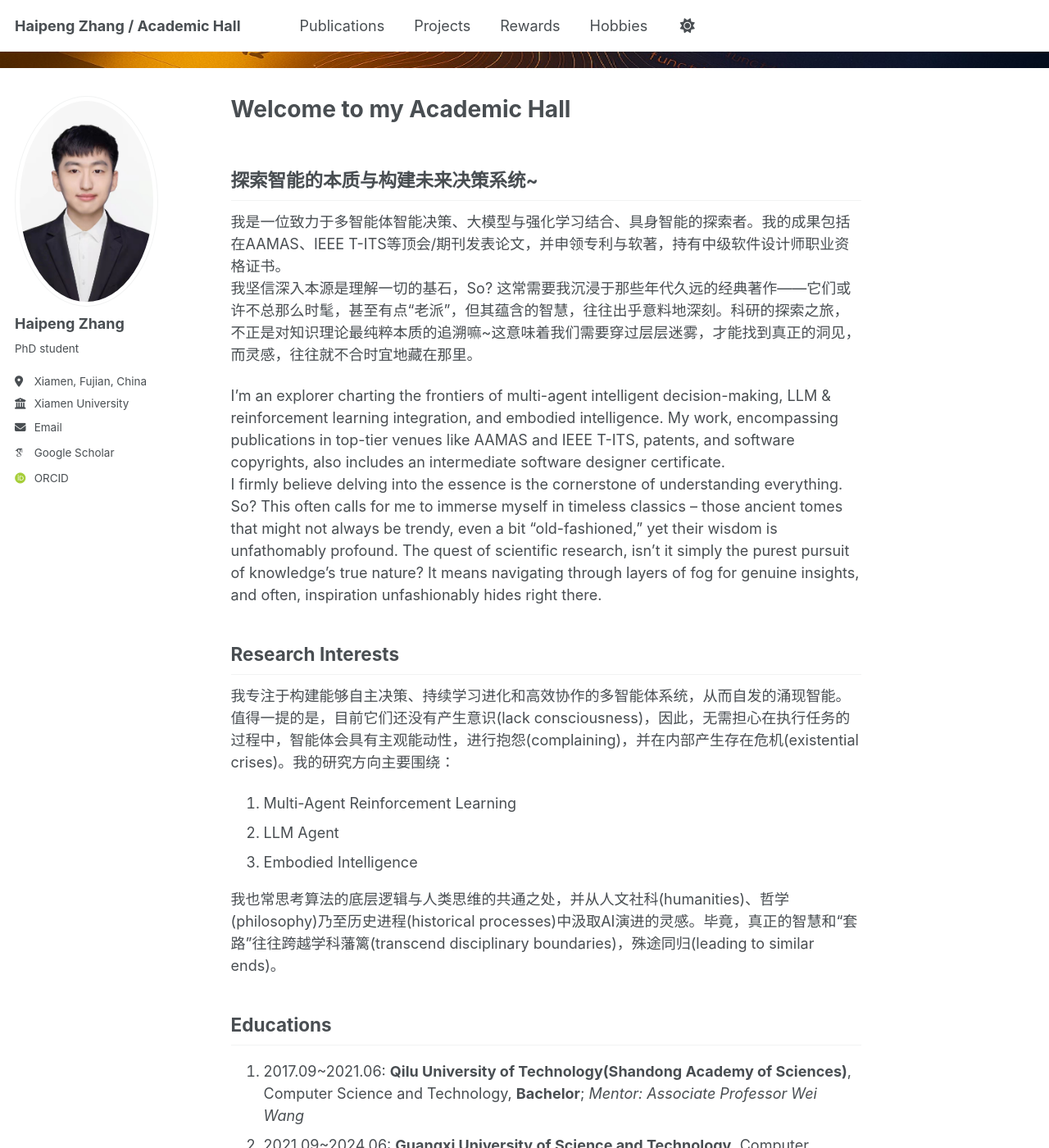
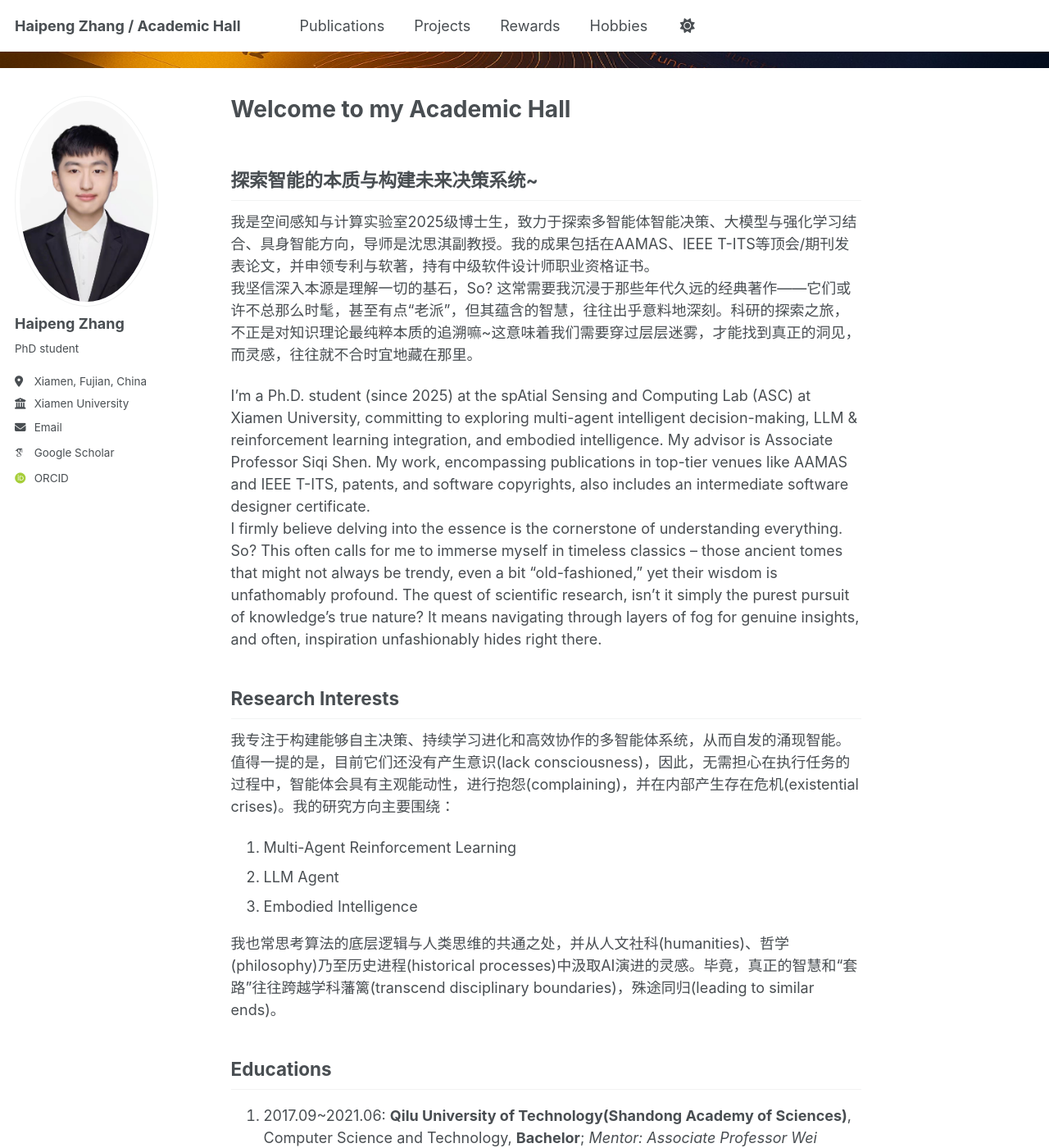
Before and after one commit to Harry-first/haipengzhang, a Jekyll site: the page built from _pages/about.md, in a window 1280 px wide and 1400 px high, scrolled down 250 px. Shown: the whole window at 82% size. Built offline with Jekyll 4.4.1, drawn with Linux system fonts in a browser that asks for light colours; some web fonts are replaced; some of the changed text lies outside the part shown.

Commit message:
Update about.md

```diff
--- a/_pages/about.md
+++ b/_pages/about.md
@@ -10,10 +10,10 @@ is_homepage: true
 
 **探索智能的本质与构建未来决策系统~**
 ------
-我是一位致力于多智能体智能决策、大模型与强化学习结合、具身智能的探索者。我的成果包括在AAMAS、IEEE T-ITS等顶会/期刊发表论文，并申领专利与软著，持有中级软件设计师职业资格证书。
+我是空间感知与计算实验室2025级博士生，致力于探索多智能体智能决策、大模型与强化学习结合、具身智能方向，导师是沈思淇副教授。我的成果包括在AAMAS、IEEE T-ITS等顶会/期刊发表论文，并申领专利与软著，持有中级软件设计师职业资格证书。
 我坚信深入本源是理解一切的基石，So? 这常需要我沉浸于那些年代久远的经典著作——它们或许不总那么时髦，甚至有点“老派”，但其蕴含的智慧，往往出乎意料地深刻。科研的探索之旅，不正是对知识理论最纯粹本质的追溯嘛~这意味着我们需要穿过层层迷雾，才能找到真正的洞见，而灵感，往往就不合时宜地藏在那里。
 
-I'm an explorer charting the frontiers of multi-agent intelligent decision-making, LLM & reinforcement learning integration, and embodied intelligence. My work, encompassing publications in top-tier venues like AAMAS and IEEE T-ITS, patents, and software copyrights, also includes an intermediate software designer certificate.
+I'm a Ph.D. student (since 2025) at the spAtial Sensing and Computing Lab (ASC) at Xiamen University, committing to exploring multi-agent intelligent decision-making, LLM & reinforcement learning integration, and embodied intelligence. My advisor is Associate Professor Siqi Shen. My work, encompassing publications in top-tier venues like AAMAS and IEEE T-ITS, patents, and software copyrights, also includes an intermediate software designer certificate.
 I firmly believe delving into the essence is the cornerstone of understanding everything. So? This often calls for me to immerse myself in timeless classics – those ancient tomes that might not always be trendy, even a bit "old-fashioned," yet their wisdom is unfathomably profound. The quest of scientific research, isn't it simply the purest pursuit of knowledge's true nature? It means navigating through layers of fog for genuine insights, and often, inspiration unfashionably hides right there.
 
 Research Interests
@@ -29,6 +29,7 @@ Educations
 ------
 1. 2017.09~2021.06: **Qilu University of Technology(Shandong Academy of Sciences)**, Computer Science and Technology, **Bachelor**; _Mentor: Associate Professor Wei Wang_
 2. 2021.09~2024.06: **Guangxi University of Science and Technology**, Computer Science and Technology, **Master**; _Mentor: Professor Zhiwen Wang_
+3. 2025.09~Now: **Xiamen University**, Computer Science and Technology, **PhD**; _Mentor: Associate Professor Siqi Shen_
 
 Work Experiences
 ------
```
